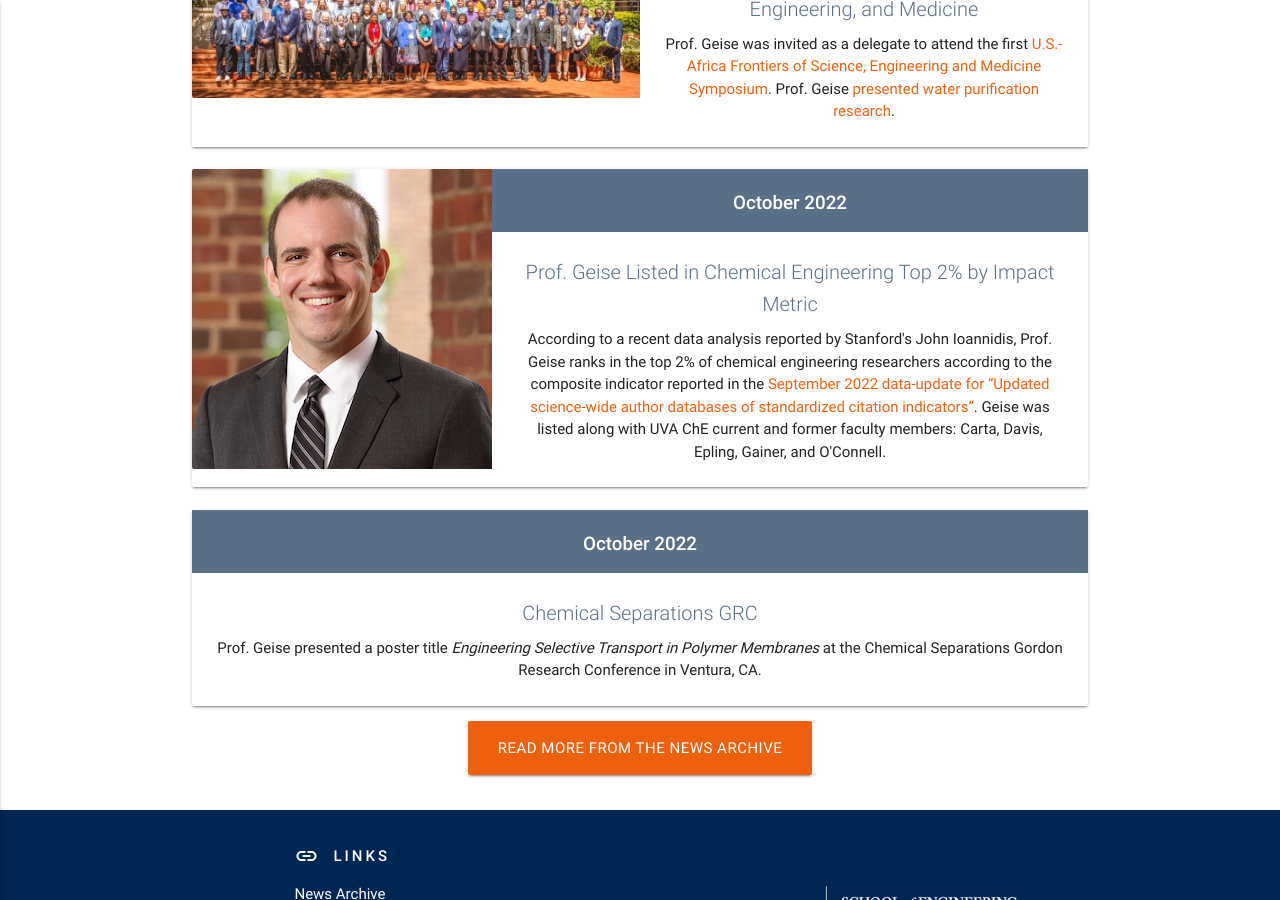
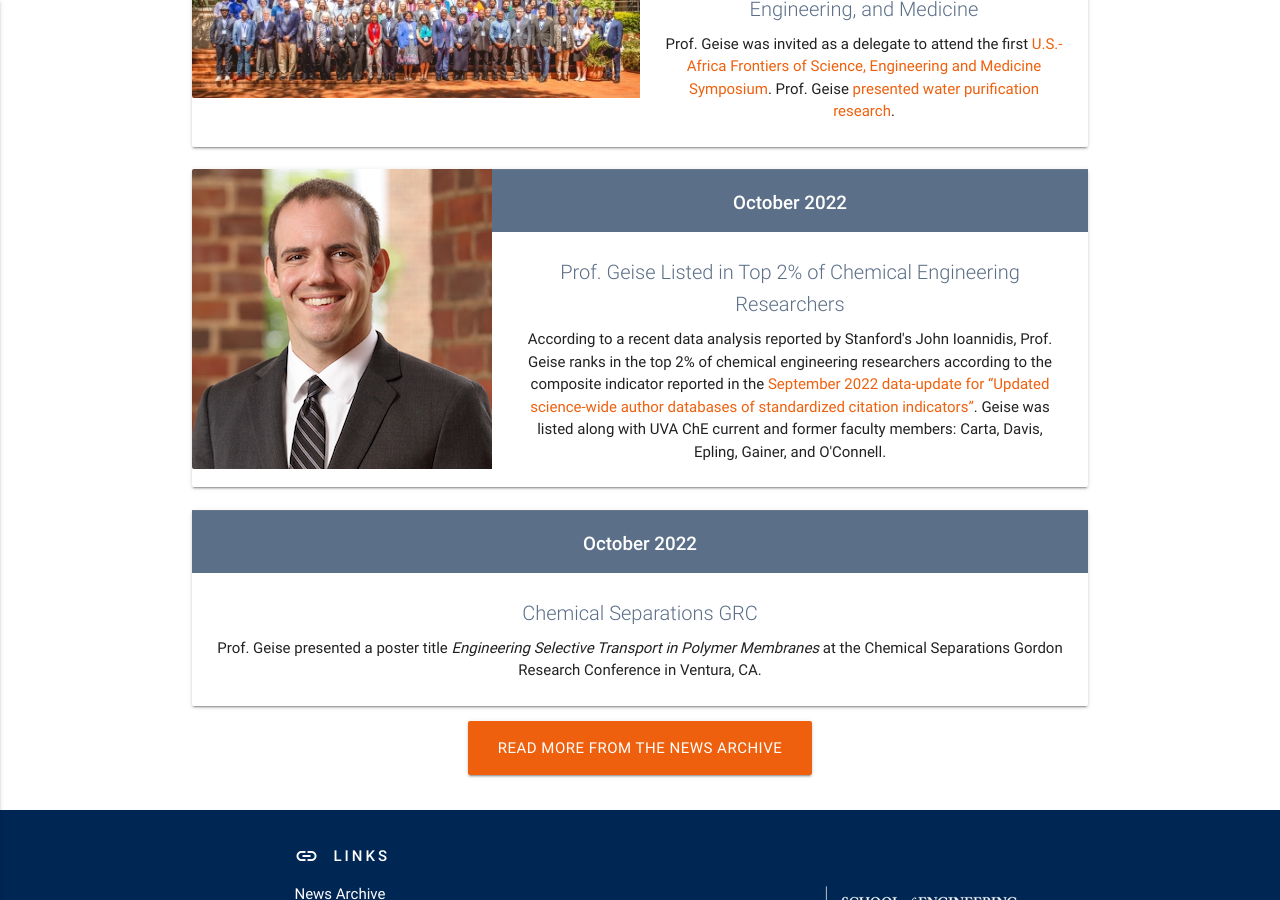
Before and after one commit to geisegroup/geisegroup.github.io, a Jekyll site: the page built from index.md, in a window 1280 px wide and 900 px high, scrolled down 2945 px. Built offline with Jekyll 4.4.1, drawn with Linux system fonts in a browser that asks for light colours; nearby versions of some CDN libraries.

Commit message:
Update 22_geise-impact.html

```diff
--- a/_newsItems/22_geise-impact.html
+++ b/_newsItems/22_geise-impact.html
@@ -1,7 +1,7 @@
 ---
 date: 2022-10-10
 year: 2022
-title: Prof. Geise Listed in Chemical Engineering Top 2% by Impact Metric
+title: Prof. Geise Listed in Top 2% of Chemical Engineering Researchers
 text: According to a recent data analysis reported by Stanford's John Ioannidis, Prof. Geise ranks in the top 2% of chemical engineering researchers according to the composite indicator reported in the <a href="https://doi.org/10.17632/btchxktzyw.4" target="_blank" rel="noopener">September 2022 data-update for <q>Updated science-wide author databases of standardized citation indicators</q></a>. Geise was listed along with UVA ChE current and former faculty members&#58; Carta, Davis, Epling, Gainer, and O'Connell.
 image: GGeise02.jpg
 ---
```
